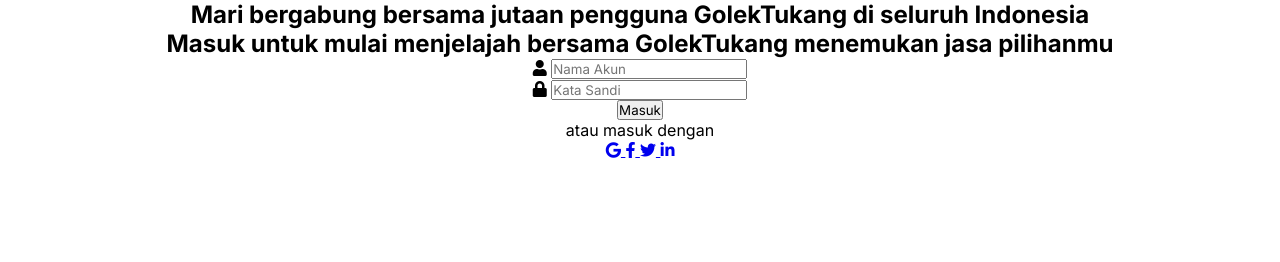
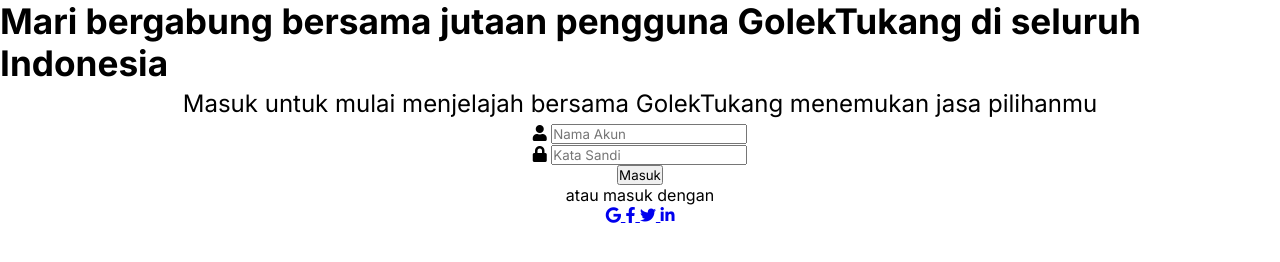
Before and after one commit to ifadatulkh/ifadatulkh.github.io, a plain HTML site: page LoginPengguna/GolekTukang/Loginpengguna.html in a window 1280 px wide. Drawn offline with Linux system fonts and the light colour scheme.

Commit message:
update Pengguna

```diff
--- a/LoginPengguna/GolekTukang/style.css
+++ b/LoginPengguna/GolekTukang/style.css
@@ -4,7 +4,7 @@
     box-sizing: border-box;
 }
 body,input{
-    font-family: 'Inter',sans-serif;
+    font-family: 'Inter';
 }
 .container{
     position: relative;
@@ -25,3 +25,13 @@ form{
     justify-content: center;
     flex-direction: column;
 }
+.title{
+    font-size: 2.2rem;
+    font-weight: bold;
+    margin-bottom: 5px;
+}
+.title-2{
+    font-size: 1.5rem;
+    font-weight: normal;
+    margin-bottom: 5px;
+}
```
